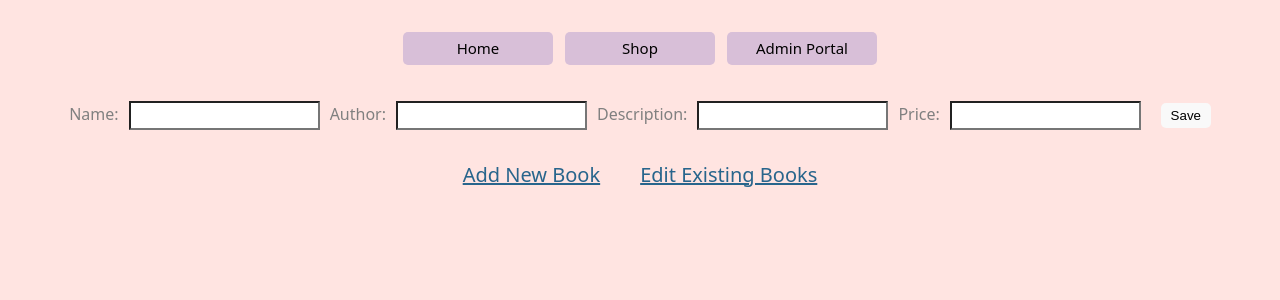
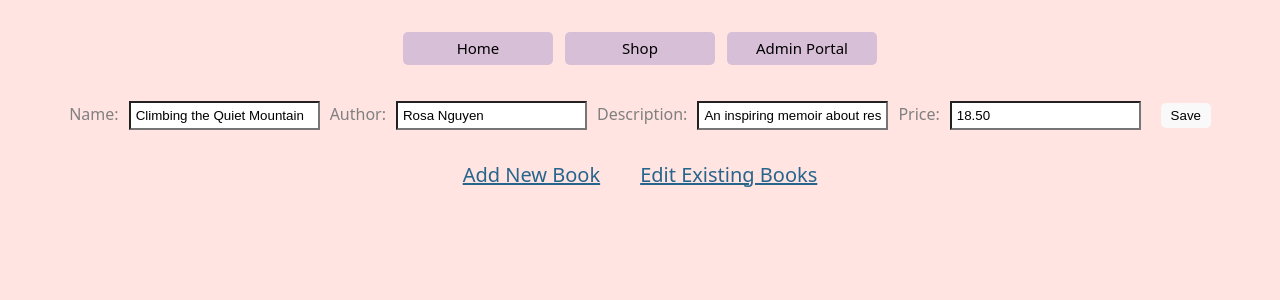
Before and after one commit to KatyaW-01/react_book_store, a React (Vite) app: page /admin/editBook/2c44/editForm in a window 1280 px wide. Shown: the top 300 px of the page. Built offline with nearby package versions, Linux system fonts and the light colour scheme; data requests are answered from the project's data file.

Commit message:
Make edit form functional and pre-fill values

```diff
--- a/db.json
+++ b/db.json
@@ -19,7 +19,7 @@
       "id": "5",
       "description": "A romantic drama set in post-war Italy",
       "name": "Letters from Lake Como",
-      "author": "Gianni Bellucci",
+      "author": "Gianno Bellucci",
       "price": 16.75
     },
     {
@@ -27,7 +27,7 @@
       "description": "An illustrated beginner's guide to plant care",
       "name": "The Joy of Houseplants",
       "author": "Nadia Bloom",
-      "price": 20
+      "price": "22"
     },
     {
       "id": "7",
--- a/src/hooks/useBooks.js
+++ b/src/hooks/useBooks.js
@@ -34,13 +34,21 @@ import { useEffect, useState } from 'react';
   }
 
   function editBook(bookObject) {
-    fetch("http://localhost:3001/books", {
+    fetch(`http://localhost:3001/books/${bookObject.id}`, {
       method: "PATCH",
       headers: {
         "Content-Type": "application/json"
       },
       body: JSON.stringify(bookObject)
     })
+      .then(response => response.json())
+      .then((savedBook) => {
+        setBooks((prevBooks) =>
+          prevBooks.map((book) =>
+            book.id === savedBook.id ? savedBook : book
+          )
+        )
+      })
   }
 
   return {books, setBooks, storeInfo, addBook, editBook}
--- a/src/pages/EditForm.jsx
+++ b/src/pages/EditForm.jsx
@@ -1,18 +1,44 @@
 import React from "react"
 import useBooks from "../hooks/useBooks"
+import {useState} from 'react'
+import {useParams} from 'react-router-dom'
+import {useEffect} from 'react'
 
 function EditForm() {
+  const { id } = useParams()
   const {editBook} = useBooks()
+
+  const [editedBook, setEditedBook] = useState({name: "", author: "", description: "", price: ""})
+
+  useEffect(() => {
+    fetch(`http://localhost:3001/books/${id}`)
+      .then(res => res.json())
+      .then(book => setEditedBook(book))
+  },[id])
+
+  function handleSubmit(event) {
+    event.preventDefault()
+    editBook({ ...editedBook, id })
+  }
+
+  function handleChange(event) {
+    const {name, value} = event.target
+
+    setEditedBook(prevBook => ({
+      ...prevBook, [name]:value
+    }))
+  }
+
   return (
-    <form >
+    <form onSubmit={handleSubmit}>
        <label htmlFor="name">Name:</label>
-        <input type="text" id="name" name="name"></input>
+        <input type="text" id="name" name="name" value={editedBook.name} onChange={handleChange}></input>
         <label htmlFor="author">Author:</label>
-        <input type="text" id="author" name="author"></input>
+        <input type="text" id="author" name="author" value={editedBook.author} onChange={handleChange}></input>
         <label htmlFor="description">Description:</label>
-        <input type="text" id="description" name="description"></input>
+        <input type="text" id="description" name="description" value={editedBook.description} onChange={handleChange}></input>
         <label htmlFor="price">Price:</label>
-        <input type="text" id="price" name="price"></input>
+        <input type="text" id="price" name="price" value={editedBook.price} onChange={handleChange}></input>
         <button className="save-button" type="submit">Save</button>
     </form>
   )
--- a/src/pages/SearchBooks.jsx
+++ b/src/pages/SearchBooks.jsx
@@ -1,12 +1,10 @@
 import React from "react"
-
 
 function SearchBooks({searchTerm,setSearchTerm}) {
 
   function handleChange(event) {
     setSearchTerm(event.target.value) //stores value of input in state
   }
-
 
   return (
     <>
```
